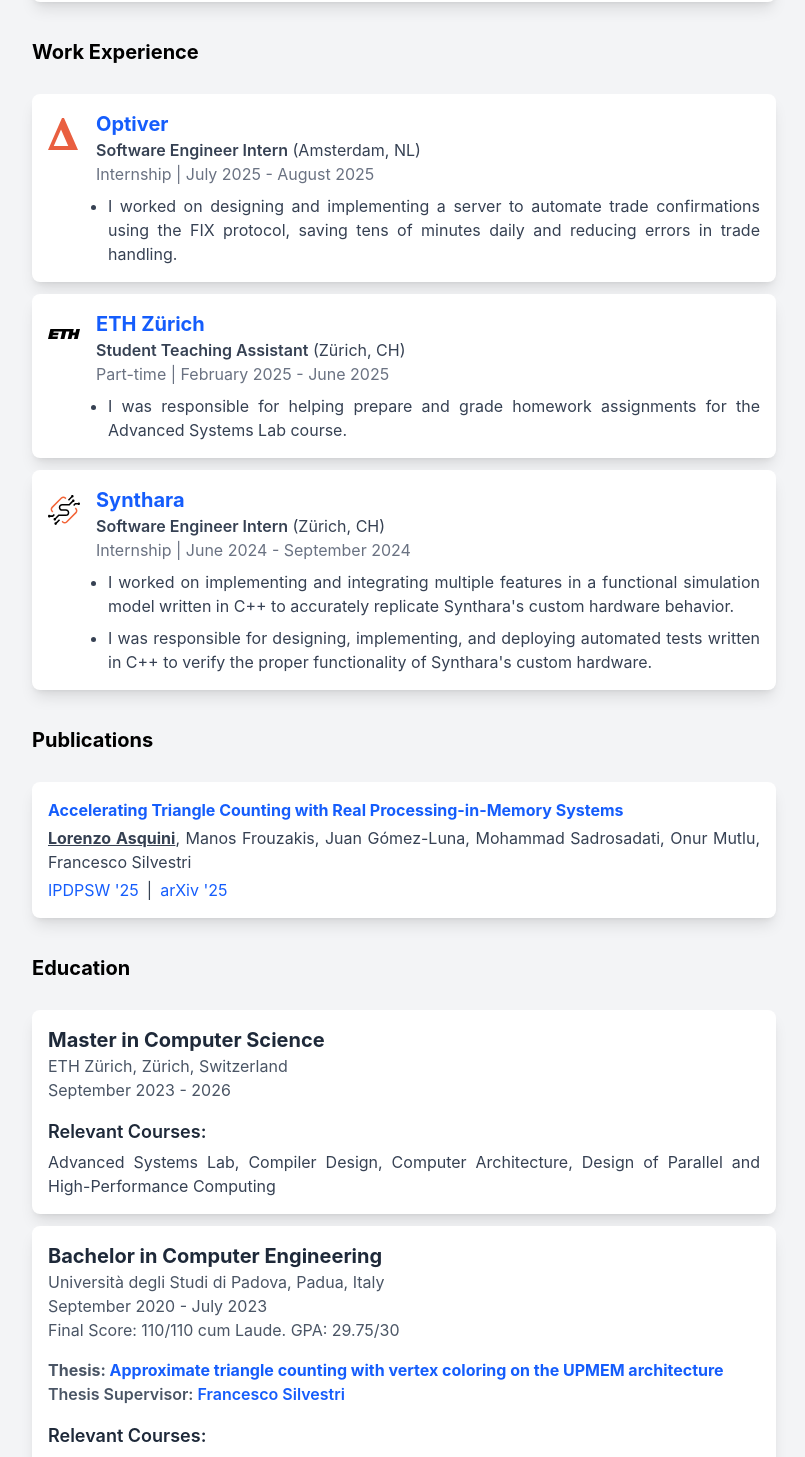
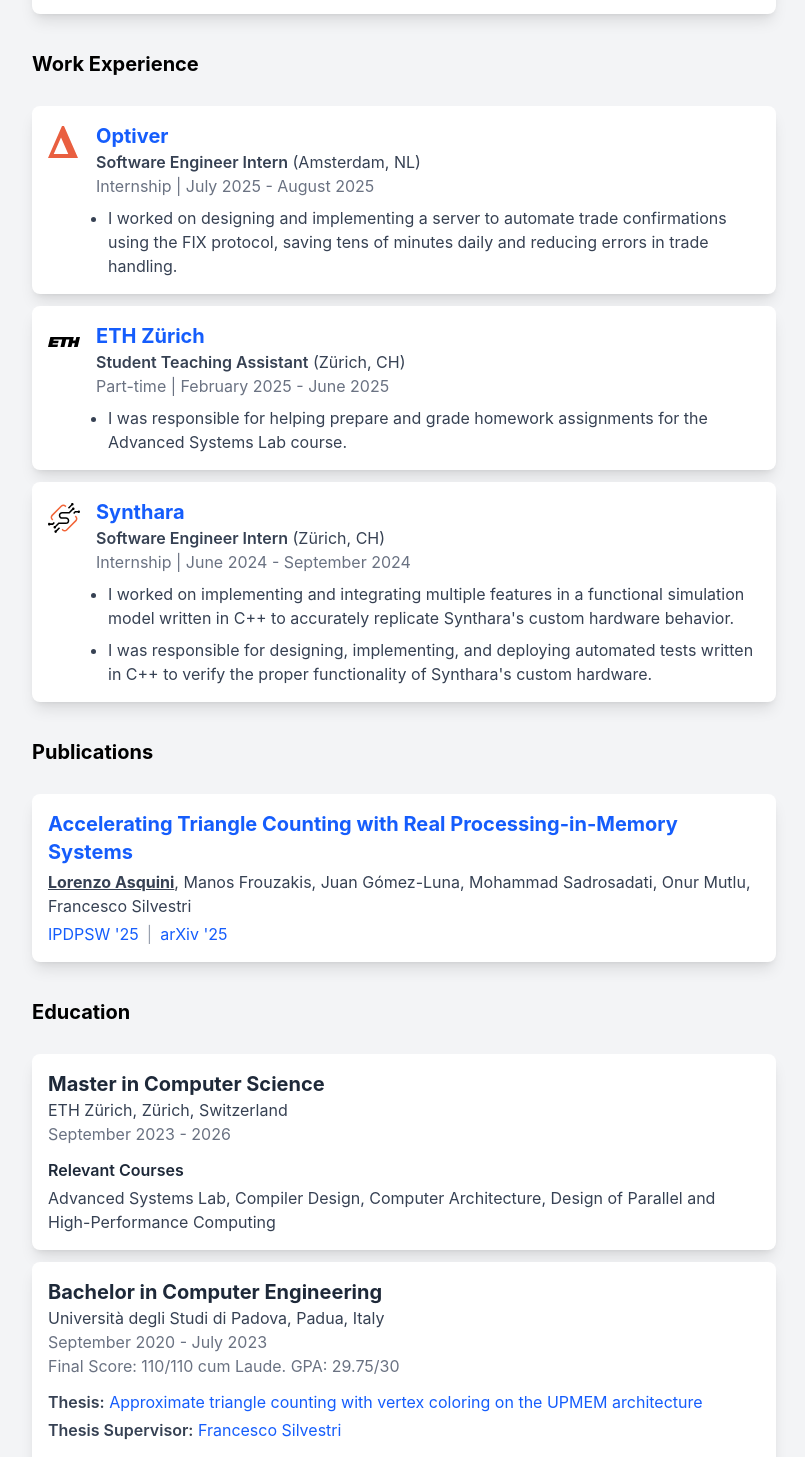
Before and after one commit to lorenzo-asquini/lorenzoasquini, a Next.js app: page /lorenzoasquini/ in a window 1280 px wide. Shown: the part 412-1869 px from the top of the page, without its empty margins (236-1041 px from the left). Built offline with nearby package versions, Linux system fonts and the light colour scheme.

Commit message:
Style cleanup

```diff
--- a/components/home/AboutMe.tsx
+++ b/components/home/AboutMe.tsx
@@ -6,13 +6,16 @@
     return (
         <Section title="About Me">
             <Card>
-                I am a Computer Science Master's student at
-                <ExternalLink href="https://ethz.ch/en.html">{' '}ETH Zurich</ExternalLink>, pursuing a major in Data
-                Management Systems and a minor in Information Security.
-                <br className="mb-4" />
-                My focus is on software-hardware co-design and developing hardware-specific software to maximize
-                efficiency and speed. I am also interested in applying these computing techniques to solve complex
-                problems in finance.
+                <p>
+                    I am a Computer Science Master&apos;s student at{' '}
+                    <ExternalLink href="https://ethz.ch/en.html">ETH Zurich</ExternalLink>, pursuing a major in Data
+                    Management Systems and a minor in Information Security.
+                </p>
+                <p className="mt-3">
+                    My focus is on software-hardware co-design and developing hardware-specific software to maximize
+                    efficiency and speed. I am also interested in applying these computing techniques to solve complex
+                    problems in finance.
+                </p>
             </Card>
         </Section>
     );
--- a/components/home/EducationItem.tsx
+++ b/components/home/EducationItem.tsx
@@ -27,36 +27,39 @@
 }: EducationItemProps) {
     return (
         <Card>
-            <div>
             <h3 className="text-xl font-bold text-gray-800">{educationType}</h3>
-                <p className="text-gray-600">{place}</p>
-                <p className="text-gray-600">
+            <p className="text-gray-700">{place}</p>
+            <p className="text-gray-500">
                 {startDate} - {endDate}
             </p>
             {(finalScore || gpa) && (
-                    <p className="text-gray-600">
+                <p className="text-gray-500">
                     {finalScore && `Final Score: ${finalScore}`}
                     {finalScore && gpa && '. '}
                     {gpa && `GPA: ${gpa}`}
                 </p>
             )}
-            </div>
-            <div className="mt-4">
+
+            {(thesis || thesisSupervisor) && (
+                <div className="mt-3 space-y-1 text-gray-700">
                     {thesis && (
-                    <p className="text-gray-600 font-bold">
-                        Thesis: <ExternalLink href={thesis.link}>{thesis.title}</ExternalLink>
+                        <p>
+                            <span className="font-semibold">Thesis:</span>{' '}
+                            <ExternalLink href={thesis.link}>{thesis.title}</ExternalLink>
                         </p>
                     )}
                     {thesisSupervisor && (
-                    <p className="text-gray-600 font-semibold">
-                        Thesis Supervisor:{' '}
+                        <p>
+                            <span className="font-semibold">Thesis Supervisor:</span>{' '}
                             <ExternalLink href={thesisSupervisor.link}>{thesisSupervisor.name}</ExternalLink>
                         </p>
                     )}
                 </div>
+            )}
+
             {relevantCourses && (
-                <div className="mt-4">
-                    <h4 className="text-lg font-semibold text-gray-800 mb-1">Relevant Courses:</h4>
+                <div className="mt-3">
+                    <h4 className="font-semibold text-gray-800 mb-1">Relevant Courses</h4>
                     <p className="text-gray-700">{relevantCourses.join(', ')}</p>
                 </div>
             )}
--- a/components/home/JobItem.tsx
+++ b/components/home/JobItem.tsx
@@ -33,7 +33,7 @@
     return (
         <Card>
             <div className="flex gap-4">
-                <div className="size-8 mt-2 flex-shrink-0 relative">
+                <div className="size-8 mt-1 flex-shrink-0 relative">
                     <Image
                         priority
                         src={companyLogoSrc}
@@ -42,7 +42,7 @@
                         className="object-contain object-left"
                     />
                 </div>
-                <div>
+                <div className="min-w-0">
                     <ExternalLink href={companyWebsiteUrl} className="text-xl font-bold text-blue-600 hover:underline">
                         {companyName}
                     </ExternalLink>
--- a/components/home/PublicationItem.tsx
+++ b/components/home/PublicationItem.tsx
@@ -19,27 +19,25 @@
 
     return (
         <Card>
-            <div className="mb-1">
-                <ExternalLink href={primaryLink} className="font-bold text-blue-600 hover:underline">
-                    {title}
-                </ExternalLink>
-            </div>
-            <div className="mb-1 text-gray-700">
+            <ExternalLink href={primaryLink} className="text-xl font-bold text-blue-600 hover:underline">
+                {title}
+            </ExternalLink>
+            <p className="mt-1 text-gray-700">
                 {authors.map((author, index) => (
                     <Fragment key={author.name}>
                         <span className={author.isHighlighted ? 'font-bold underline' : ''}>{author.name}</span>
                         {index < authors.length - 1 && ', '}
                     </Fragment>
                 ))}
-            </div>
-            <div>
+            </p>
+            <p className="mt-1 text-gray-500">
                 {venues.map((venue, index) => (
-                    <span key={venue.link}>
+                    <Fragment key={venue.link}>
                         <ExternalLink href={venue.link}>{venue.name}</ExternalLink>
-                        {index < venues.length - 1 && <span className="p-2 text-gray-700">|</span>}
-                    </span>
+                        {index < venues.length - 1 && <span className="mx-2 text-gray-400">|</span>}
+                    </Fragment>
                 ))}
-            </div>
+            </p>
         </Card>
     );
 }
--- a/components/ui/Card.tsx
+++ b/components/ui/Card.tsx
@@ -5,5 +5,5 @@
 }
 
 export function Card({ children }: CardProps) {
-    return <div className="block text-justify bg-white shadow-lg rounded-lg p-4 my-3">{children}</div>;
+    return <div className="block text-left bg-white shadow-lg rounded-lg p-4 my-3">{children}</div>;
 }
--- a/components/ui/Section.tsx
+++ b/components/ui/Section.tsx
@@ -9,7 +9,7 @@
     return (
         <section className="mx-auto pt-6 px-3 max-w-3xl">
             <h2 className="text-left text-xl font-bold pb-4">{title}</h2>
-            <div className="text-justify text-base">{children}</div>
+            <div className="text-left text-base">{children}</div>
         </section>
     );
 }
```
Lines whose indentation alone changed are shown as unchanged.
